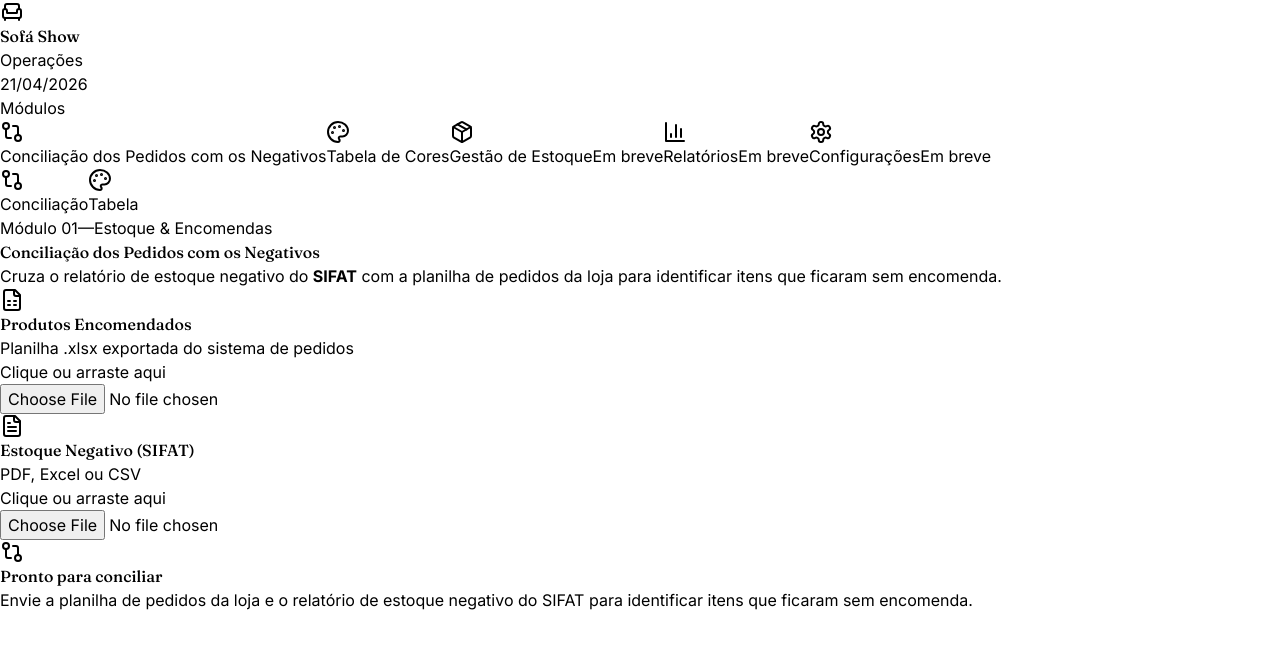
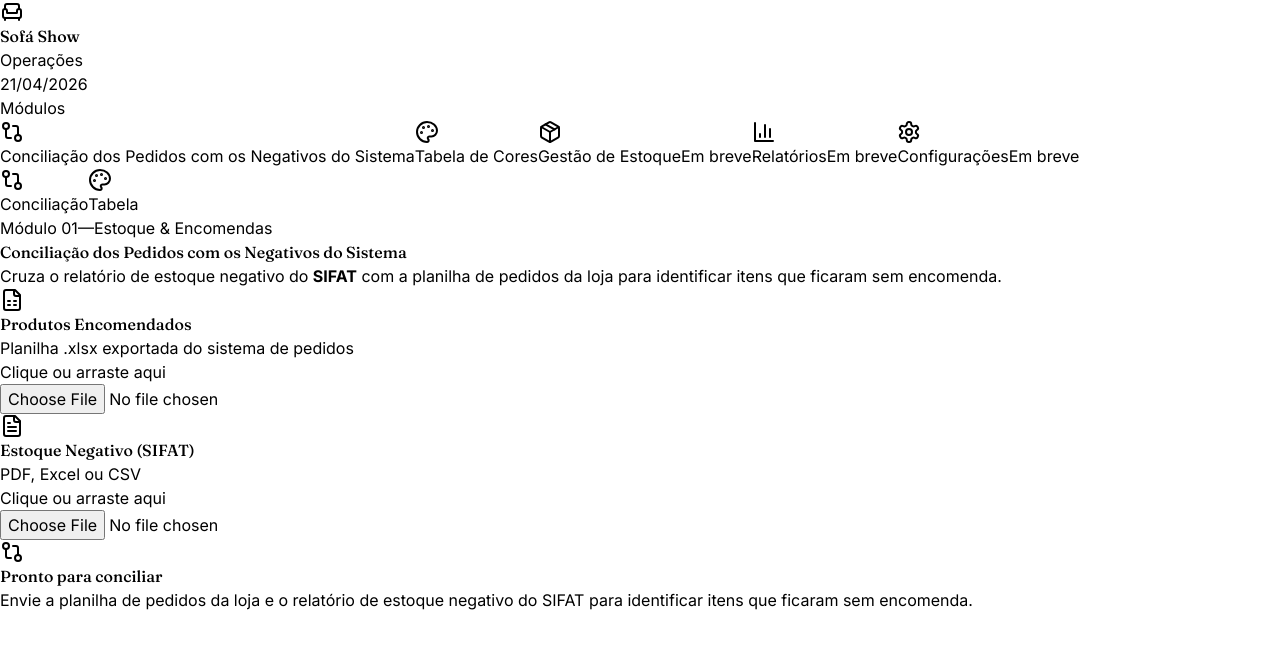
Before and after one commit to gabitabarin-art/sofa-show-app, a React (Vite) app: page / in a window 1280 px wide. Shown: the top 648 px of the page. Built offline with nearby package versions, Linux system fonts and the light colour scheme.

Commit message:
Update App.jsx

```diff
--- a/src/App.jsx
+++ b/src/App.jsx
@@ -678,7 +678,7 @@ function ConciliacaoModule({ colorTable }) {
           </span>
         </div>
         <h1 className="font-serif text-4xl font-bold text-stone-900 tracking-tight">
-          Conciliação dos Pedidos com os Negativos
+          Conciliação dos Pedidos com os Negativos do Sistema
         </h1>
         <p className="text-stone-600 mt-2 max-w-2xl">
           Cruza o relatório de estoque negativo do <strong>SIFAT</strong> com a planilha de
@@ -735,7 +735,7 @@ function ConciliacaoModule({ colorTable }) {
         <>
           <div className="grid grid-cols-2 md:grid-cols-4 gap-3 mb-6">
             <StatCard
-              label="Esquecidos"
+              label="Esquecidos de Encomendar"
               value={result.esquecidos.length}
               sublabel="negativo sem pedido"
               accent="red"
@@ -775,7 +775,7 @@ function ConciliacaoModule({ colorTable }) {
                     : "text-stone-600 hover:text-stone-900"
                 }`}
               >
-                Esquecidos ({result.esquecidos.length})
+                Esquecidos de Encomendar ({result.esquecidos.length})
               </button>
               <button
                 onClick={() => setActiveView("semNegativo")}
@@ -862,7 +862,7 @@ function EsquecidosList({ items }) {
     return (
       <div className="text-center py-12">
         <CheckCircle2 className="w-10 h-10 text-emerald-600 mx-auto mb-3" />
-        <p className="font-serif text-lg text-stone-800">Nenhum item esquecido</p>
+        <p className="font-serif text-lg text-stone-800">Nenhum item esquecido de encomendar</p>
         <p className="text-sm text-stone-600 mt-1">
           Todos os negativos do SIFAT têm pedido correspondente.
         </p>
@@ -1051,9 +1051,9 @@ function SemNegativoList({ items }) {
         <AlertTriangle className="w-4 h-4 text-amber-800 mt-0.5 flex-shrink-0" />
         <p className="text-xs text-amber-900">
           <strong>Pedidos lançados mas o produto NÃO está negativo no SIFAT.</strong>{" "}
-          Possíveis causas: a loja esqueceu de dar baixa no estoque ao vender, o
-          pedido foi lançado em duplicidade, ou o produto do pedido é diferente
-          do que foi vendido.
+          Possíveis causas: é uma troca; tem produto em estoque e mesmo assim a
+          loja encomendou; o pedido não foi finalizado; ou o estoque não está
+          batendo.
         </p>
       </div>
 
@@ -1450,7 +1450,7 @@ export default function App() {
   const modules = [
     {
       id: "conciliacao",
-      label: "Conciliação dos Pedidos com os Negativos",
+      label: "Conciliação dos Pedidos com os Negativos do Sistema",
       icon: GitCompare,
       available: true,
     },
```
